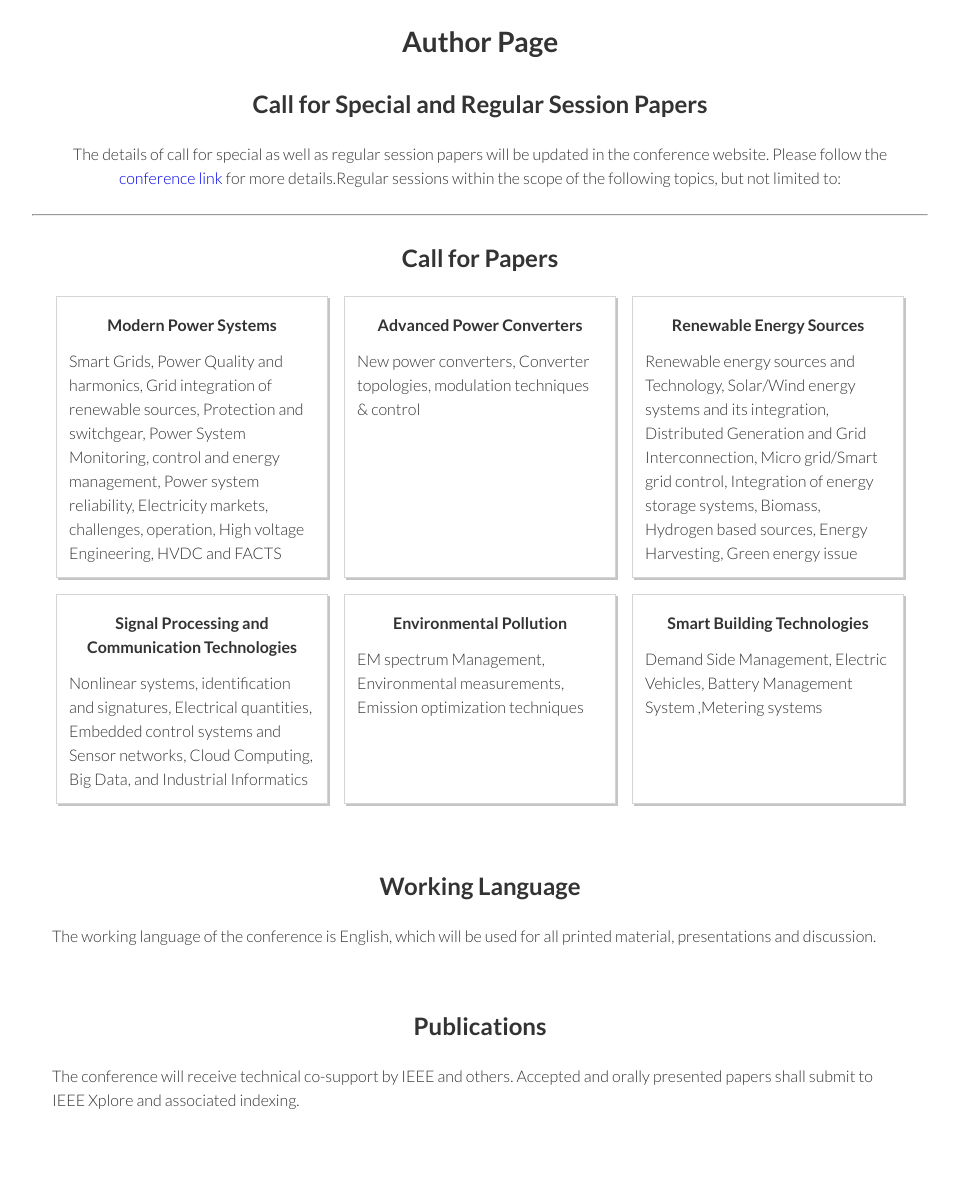
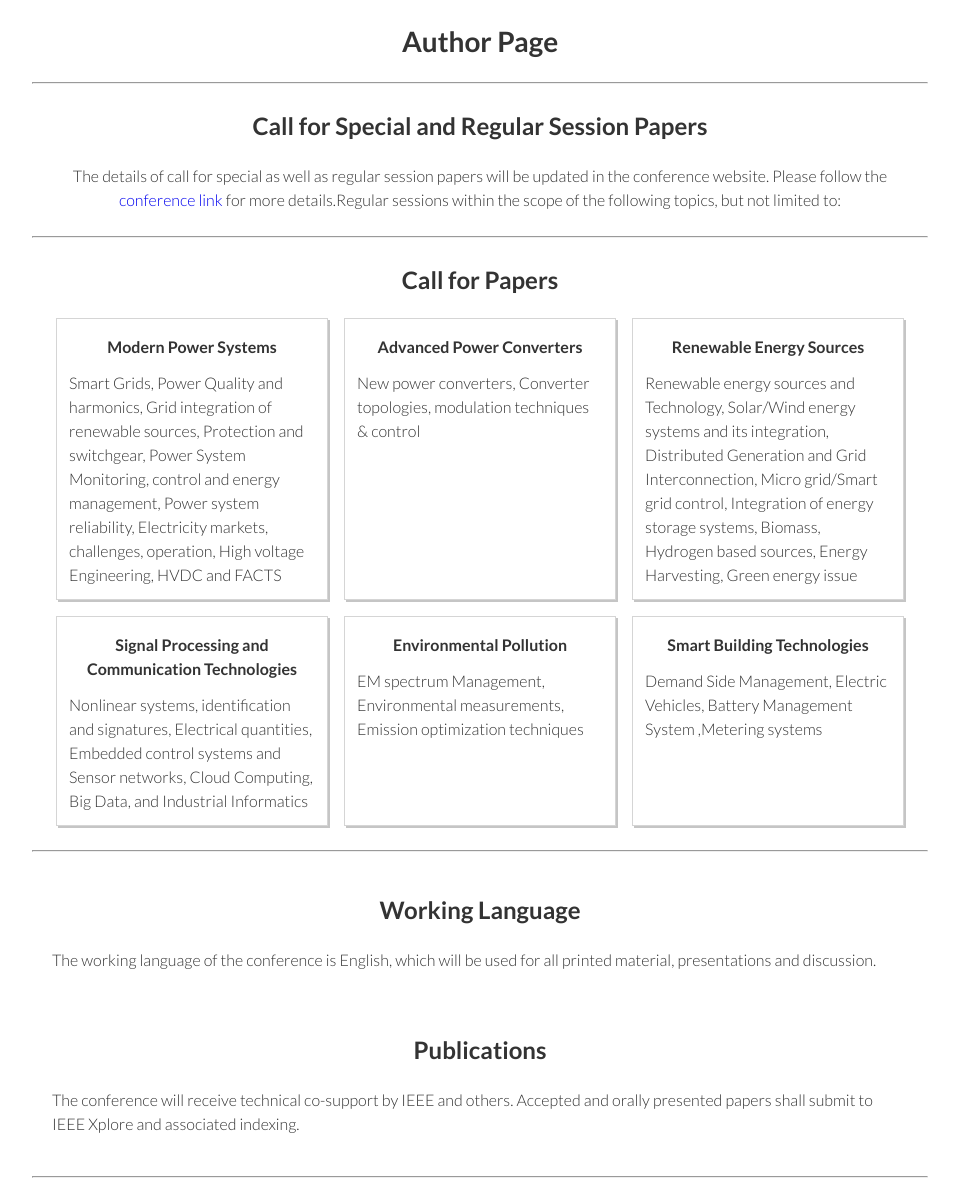
Before and after one commit to NIT-Meghalaya/ICEPE-2020, a website: page pages/author/index.html in a window 1280 px wide. Shown: the whole page, without its empty margins (160-1119 px from the left). Before the commit the page ends 1152 px from the top, so only its background shows below. Drawn offline with Linux system fonts and the light colour scheme.

Commit message:
updated styling to author page

```diff
--- a/pages/author/index.html
+++ b/pages/author/index.html
@@ -15,6 +15,7 @@
 <body>
     <h1>Author Page</h1>
     <div class="container">
+        <hr>
         <section class="special">
             <h2>Call for Special and Regular Session Papers</h2>
             <p>The details of call for special as well as regular session papers will be updated in the conference
@@ -75,6 +76,7 @@
                 </div>
             </div>
         </section>
+        <hr>
         <section class="others">
             <div class="working">
                 <h2>Working Language</h2>
@@ -89,6 +91,7 @@
                     shall submit to IEEE Xplore and associated indexing.</p>
             </div>
         </section>
+        <hr>
     </div>
 </body>
 
--- a/sass/pages/author.scss
+++ b/sass/pages/author.scss
@@ -1,7 +1,7 @@
 h1{
     text-align:center;
     font-size: 28px;
-    margin-top: 20px;
+    margin: 20px 0;
 }
 h2{font-size: 24px; text-align: center; margin-bottom:20px;}
 p{
```
Also changed, not shown: css/style.css.
